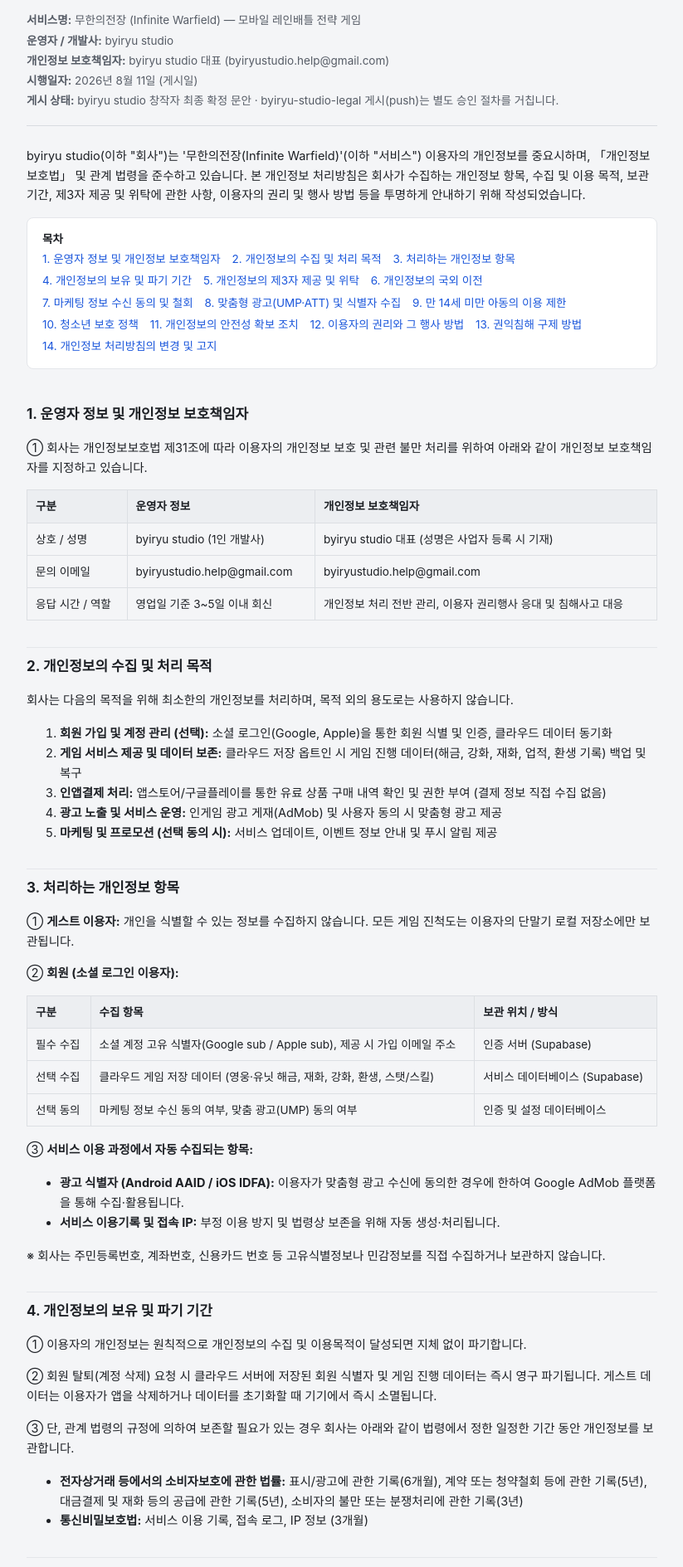
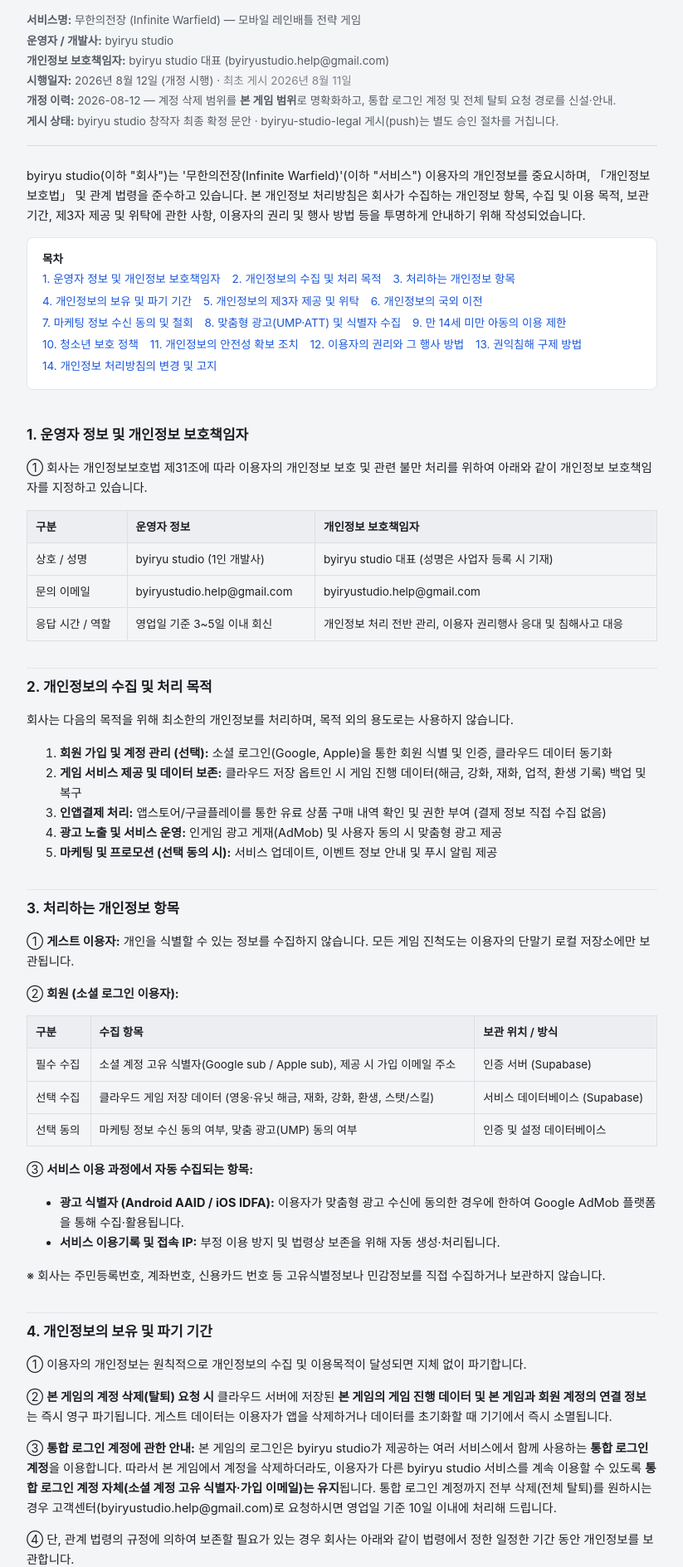
Before and after one commit to byiryu/byiryu-studio-legal, a plain HTML site: page iwf-privacy.html in a window 1280 px wide. Shown: the part 57-1946 px from the top of the page at 83% size, without its empty margins (228-1051 px from the left). Drawn offline with Linux system fonts and the light colour scheme.

Commit message:
iwf: 계정 삭제 범위를 "본 게임 범위"로 명확화 (통합 로그인 계정 유지 + 전체 탈퇴 경로 신설)
창작자 결정(2026-08-12) — 계정삭제를 제품 범위로 한정.

배경: byiryu studio 4개 제품이 Supabase auth.users 한 행을 공유하고, 각 제품 테이블이 그 행에
ON DELETE CASCADE 로 매달려 있음(전 제품 confdeltype='c' 실측 확인). 따라서 auth.users 를 지우면
DB 가 4개 제품 데이터를 동시에 파기한다. 구 문구("회원 식별자 … 즉시 영구 파기")는 이 구조와 충돌.

- 개인정보처리방침 §4② : 파기 범위 = 본 게임 진행 데이터 + 본 게임↔회원계정 연결 정보
- 개인정보처리방침 §4③ (신설) : 통합 로그인 계정 유지 안내 + 전체 탈퇴는 CS 요청(10영업일)
- 개인정보처리방침 §12② : 앱 내 삭제 = 본 게임 범위 명시 + 전체 탈퇴 요청 항목 신설
- 이용약관 제13조②③④ : 동일 취지 반영(② 범위 명확화 · ③ 통합 로그인 안내 신설 · ④ 번호 이동)
- 시행일자 2026-08-12(개정 시행) + 개정 이력 표기

★ 사업자 정보(대표자 실명·사업자번호·통신판매업신고번호)·게임물 등급분류번호는 여전히 placeholder —
사업자 등록 후 기재 예정(출시 블로커).

```diff
--- a/iwf-privacy.html
+++ b/iwf-privacy.html
@@ -37,7 +37,8 @@
       <div><strong>서비스명:</strong> 무한의전장 (Infinite Warfield) — 모바일 레인배틀 전략 게임</div>
       <div><strong>운영자 / 개발사:</strong> byiryu studio</div>
       <div><strong>개인정보 보호책임자:</strong> byiryu studio 대표 (byiryustudio.help@gmail.com)</div>
-      <div><strong>시행일자:</strong> 2026년 8월 11일 (게시일)</div>
+      <div><strong>시행일자:</strong> 2026년 8월 12일 (개정 시행) · <span style="opacity:.75">최초 게시 2026년 8월 11일</span></div>
+      <div><strong>개정 이력:</strong> 2026-08-12 — 계정 삭제 범위를 <strong>본 게임 범위</strong>로 명확화하고, 통합 로그인 계정 및 전체 탈퇴 요청 경로를 신설·안내.</div>
       <div><strong>게시 상태:</strong> byiryu studio 창작자 최종 확정 문안 · byiryu-studio-legal 게시(push)는 별도 승인 절차를 거칩니다.</div>
     </div>
   </header>
@@ -99,8 +100,9 @@
 
   <h2 id="s4">4. 개인정보의 보유 및 파기 기간</h2>
   <p>① 이용자의 개인정보는 원칙적으로 개인정보의 수집 및 이용목적이 달성되면 지체 없이 파기합니다.</p>
-  <p>② 회원 탈퇴(계정 삭제) 요청 시 클라우드 서버에 저장된 회원 식별자 및 게임 진행 데이터는 즉시 영구 파기됩니다. 게스트 데이터는 이용자가 앱을 삭제하거나 데이터를 초기화할 때 기기에서 즉시 소멸됩니다.</p>
-  <p>③ 단, 관계 법령의 규정에 의하여 보존할 필요가 있는 경우 회사는 아래와 같이 법령에서 정한 일정한 기간 동안 개인정보를 보관합니다.</p>
+  <p>② <strong>본 게임의 계정 삭제(탈퇴) 요청 시</strong> 클라우드 서버에 저장된 <strong>본 게임의 게임 진행 데이터 및 본 게임과 회원 계정의 연결 정보</strong>는 즉시 영구 파기됩니다. 게스트 데이터는 이용자가 앱을 삭제하거나 데이터를 초기화할 때 기기에서 즉시 소멸됩니다.</p>
+  <p>③ <strong>통합 로그인 계정에 관한 안내:</strong> 본 게임의 로그인은 byiryu studio가 제공하는 여러 서비스에서 함께 사용하는 <strong>통합 로그인 계정</strong>을 이용합니다. 따라서 본 게임에서 계정을 삭제하더라도, 이용자가 다른 byiryu studio 서비스를 계속 이용할 수 있도록 <strong>통합 로그인 계정 자체(소셜 계정 고유 식별자·가입 이메일)는 유지</strong>됩니다. 통합 로그인 계정까지 전부 삭제(전체 탈퇴)를 원하시는 경우 고객센터(byiryustudio.help@gmail.com)로 요청하시면 영업일 기준 10일 이내에 처리해 드립니다.</p>
+  <p>④ 단, 관계 법령의 규정에 의하여 보존할 필요가 있는 경우 회사는 아래와 같이 법령에서 정한 일정한 기간 동안 개인정보를 보관합니다.</p>
   <ul>
     <li><strong>전자상거래 등에서의 소비자보호에 관한 법률:</strong> 표시/광고에 관한 기록(6개월), 계약 또는 청약철회 등에 관한 기록(5년), 대금결제 및 재화 등의 공급에 관한 기록(5년), 소비자의 불만 또는 분쟁처리에 관한 기록(3년)</li>
     <li><strong>통신비밀보호법:</strong> 서비스 이용 기록, 접속 로그, IP 정보 (3개월)</li>
@@ -162,7 +164,8 @@
   <p>① 이용자는 언제든지 등록되어 있는 자신의 개인정보를 열람, 정정, 삭제, 처리정지를 요구할 수 있습니다.</p>
   <p>② 권리 행사 방법:</p>
   <ul>
-    <li><strong>앱 내 즉시 삭제:</strong> 게스트 이용자는 [설정] &gt; [데이터 삭제], 회원은 [설정] &gt; [계정 삭제]를 통해 즉시 서버 및 단말기 데이터를 영구 삭제할 수 있습니다.</li>
+    <li><strong>앱 내 즉시 삭제:</strong> 게스트 이용자는 [설정] &gt; [데이터 삭제], 회원은 [설정] &gt; [계정 삭제]를 통해 <strong>본 게임의</strong> 서버 및 단말기 데이터를 즉시 영구 삭제할 수 있습니다.</li>
+    <li><strong>전체 탈퇴(통합 로그인 계정 삭제) 요청:</strong> 본 게임뿐 아니라 byiryu studio 통합 로그인 계정 자체의 삭제를 원하시는 경우, 고객센터(byiryustudio.help@gmail.com)로 요청하시면 영업일 기준 10일 이내에 처리해 드립니다. (제4조 ③ 참조)</li>
     <li><strong>이메일 요청:</strong> 고객센터(byiryustudio.help@gmail.com)로 가입 이메일 정보와 함께 요청하시면, 영업일 기준 10일 이내에 조치 후 회신드립니다.</li>
   </ul>
 
```
Also changed, not shown: iwf-terms.html (+5 -3 lines).
